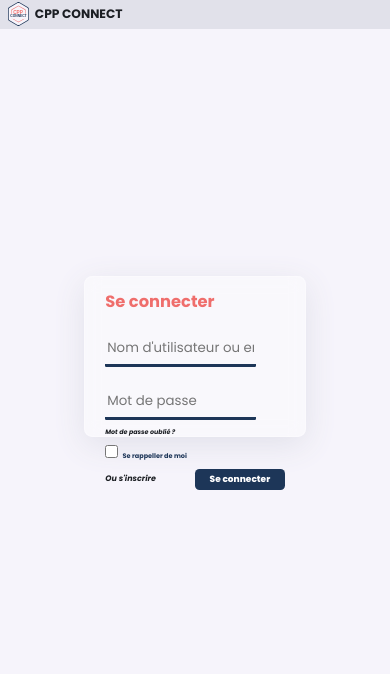
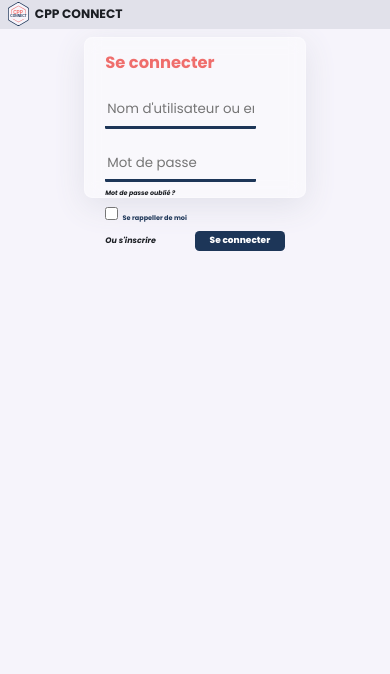
Before and after one commit to mathias-rosa/CPP-CONNECT, a Flask app: page /login in a window 390 px wide. Shown: the top 674 px of the page. Run offline with Flask 2, Linux system fonts and the light colour scheme; some libraries are stand-ins or nearby versions.

Commit message:
Un peu plus responsive et début profil

```diff
--- a/app/static/styles/login_styles.css
+++ b/app/static/styles/login_styles.css
@@ -1,6 +1,3 @@
-body{
-    height: 80%;
-}
 .header{
     height: 3.5em;
 }
```
